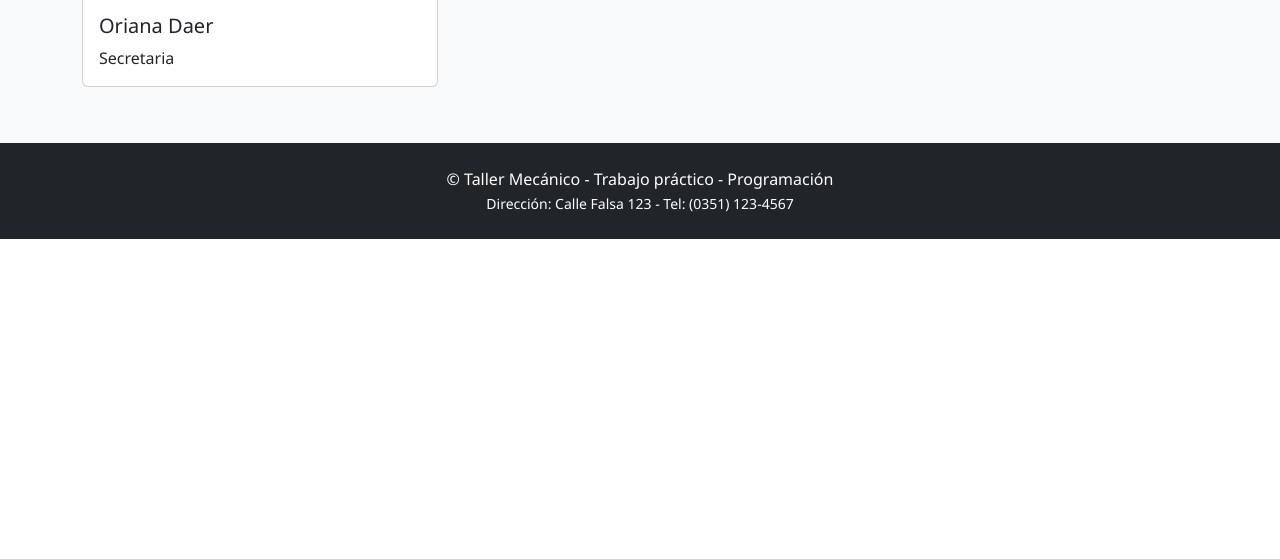
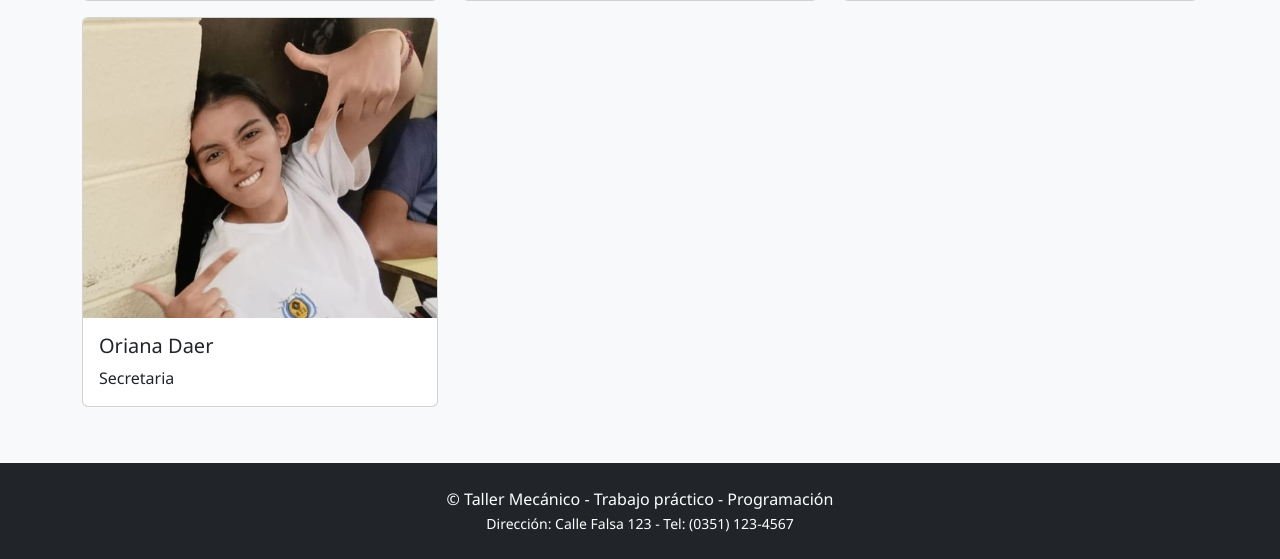
Before and after one commit to mateo-ulla/Taller-Mecanico-Django-V2, a Django app: page /acerca/ in a window 1280 px wide. Shown: the part 709-1268 px from the top of the page. Before the commit the page ends 948 px from the top, so only its background shows below. Run offline with Django 5.2, Linux system fonts and the light colour scheme.

Commit message:
cambio en imagenes

```diff
--- a/core/static/css/style.css
+++ b/core/static/css/style.css
@@ -7,6 +7,9 @@ body {
 .logo-small {
   height: 36px;
   margin-right: 8px;
+}
+.card-custom {
+  min-height: 1000px; /* ajusta el valor según lo que necesites */
 }
 
 /* Hero: se aplica inline en inicio.html para usar {% static %} */
@@ -20,8 +23,18 @@ body {
 
 /* Card images */
 .card img {
-  height: 140px;
+  height: 300px;
   object-fit: cover;
+}
+
+.card-img-top {
+  width: 100%;
+  height: auto; /* ajusta el valor según lo que necesites */
+  object-fit: cover; /* recorta la imagen para que llene el espacio */
+}
+
+.card {
+  min-height: 300px; /* ajusta la altura mínima de la tarjeta */
 }
 
 /* Footer */
--- a/core/templates/acerca.html
+++ b/core/templates/acerca.html
@@ -2,24 +2,58 @@
 {% load static %}
 {% block title %}Quienes Somos{% endblock %}
 {% block content %}
+
 <h1>Acerca de Taller Mecánico</h1>
 <p><strong>Misión:</strong> {{ mision }}</p>
 <p><strong>Visión:</strong> {{ vision }}</p>
 <p><strong>Historia:</strong> {{ historia }}</p>
 
 <h3 class="mt-4">Nuestro equipo</h3>
+
 <div class="row">
-  {% for persona in equipo %}
+
+  <!-- Persona 1 -->
   <div class="col-md-4 my-2">
-    <div class="card">
-      <!-- usamos Empleado.png para las fotos de equipo -->
-      <img src="{% static 'img/iconos/Empleado.png' %}" class="card-img-top" alt="persona">
+    <div class="card card-custom">
+      <img src="{% static 'img/iconos/ulla.png' %}" class="card-img-top" alt="empleado">
       <div class="card-body">
-        <h5 class="card-title">{{ persona.nombre }}</h5>
-        <p class="card-text">{{ persona.rol }}</p>
+        <h5 class="card-title">Mateo Ulla</h5>
+        <p class="card-text">Jefe de taller</p>
       </div>
     </div>
   </div>
-  {% endfor %}
-</div>
+
+  <!-- Persona 2 -->
+  <div class="col-md-4 my-2">
+    <div class="card card-custom">
+      <img src="{% static 'img/iconos/matias3.png' %}" class="card-img-top" alt="empleado">
+      <div class="card-body">
+        <h5 class="card-title">Matías Llanos</h5>
+        <p class="card-text">Técnico mecánico</p>
+      </div>
+    </div>
+  </div>
+
+  <!-- Persona 3 -->
+  <div class="col-md-4 my-2">
+    <div class="card card-custom">
+      <img src="{% static 'img/iconos/machi.png' %}" class="card-img-top" alt="empleado">
+      <div class="card-body">
+        <h5 class="card-title">Santino Macchiarola</h5>
+        <p class="card-text">Administración</p>
+      </div>
+    </div>
+  </div>
+
+  <!-- Persona 4 -->
+  <div class="col-md-4 my-2">
+    <div class="card card-custom">
+      <img src="{% static 'img/iconos/daer.png' %}" class="card-img-top" alt="empleado">
+      <div class="card-body">
+        <h5 class="card-title">Oriana Daer</h5>
+        <p class="card-text">Secretaria</p>
+      </div>
+    </div>
+  </div>
+
 {% endblock %}
```
Also changed, not shown: core/static/img/iconos/daer.png (added), core/static/img/iconos/machi.png (added), core/static/img/iconos/matias3.png (added), core/static/img/iconos/ulla.png (added), 1 other file.
